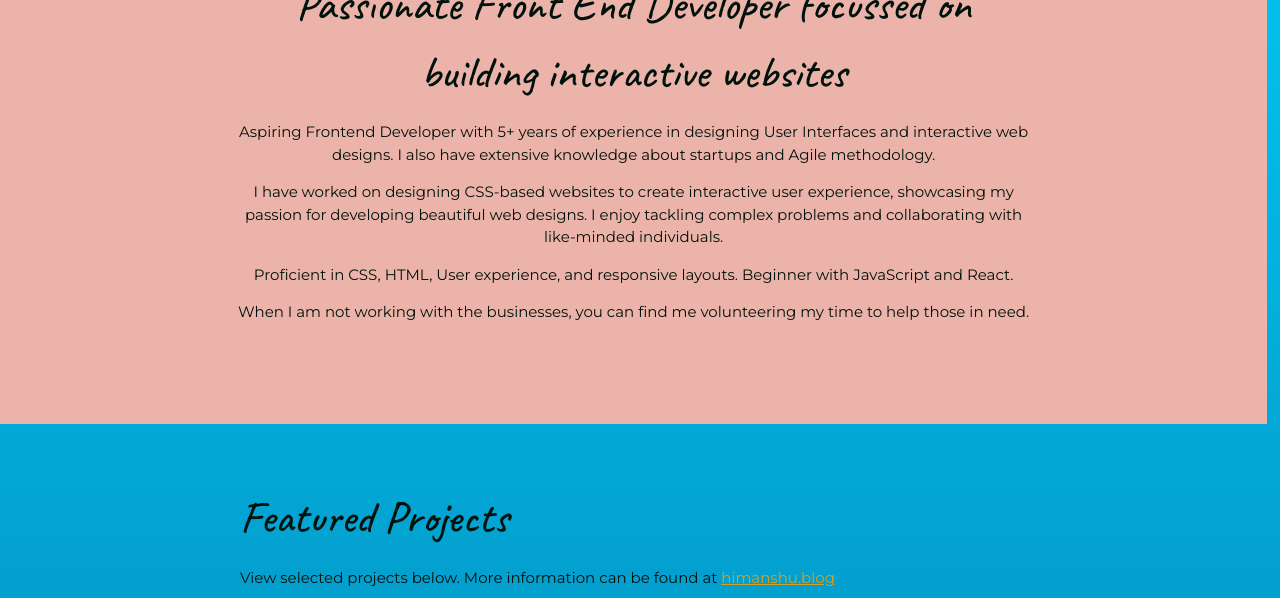
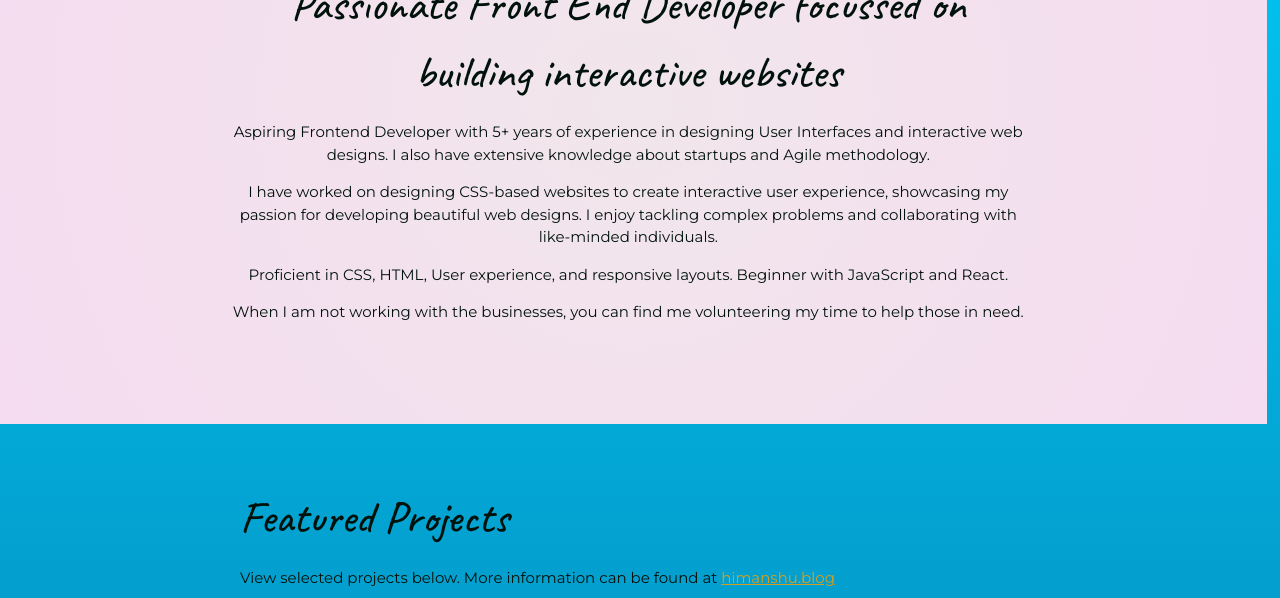
Before and after one commit to himanshuk-dev/Landing-Page, a plain HTML site: page index.html in a window 1280 px wide. Shown: the part 367-965 px from the top of the page. Drawn offline with Linux system fonts and the light colour scheme.

Commit message:
Code format

```diff
--- a/css/styles.css
+++ b/css/styles.css
@@ -5,7 +5,7 @@ html {
   	scroll-behavior: smooth;
 }
 *, *:before, *:after {
-  box-sizing: inherit;
+  	box-sizing: inherit;
 } /* Box model fix */
 
 body{
@@ -137,9 +137,12 @@ h3 {
 /* SectionInView
 -----------------------------------*/
 .active-class{
-	background: #EBB3A9;
+	/* background: #EBB3A9; */
+	background: rgb(241,230,235);
+	background: radial-gradient(circle, rgba(241,230,235,1) 0%, rgba(245,220,241,1) 100%);
 	width: 99%;
-	align-content: center;
+	padding-left: 1em;
+	align-items: center;
 }
 
 /* Scroll to top button
```
Also changed, not shown: index.html (+4 -19 lines).
